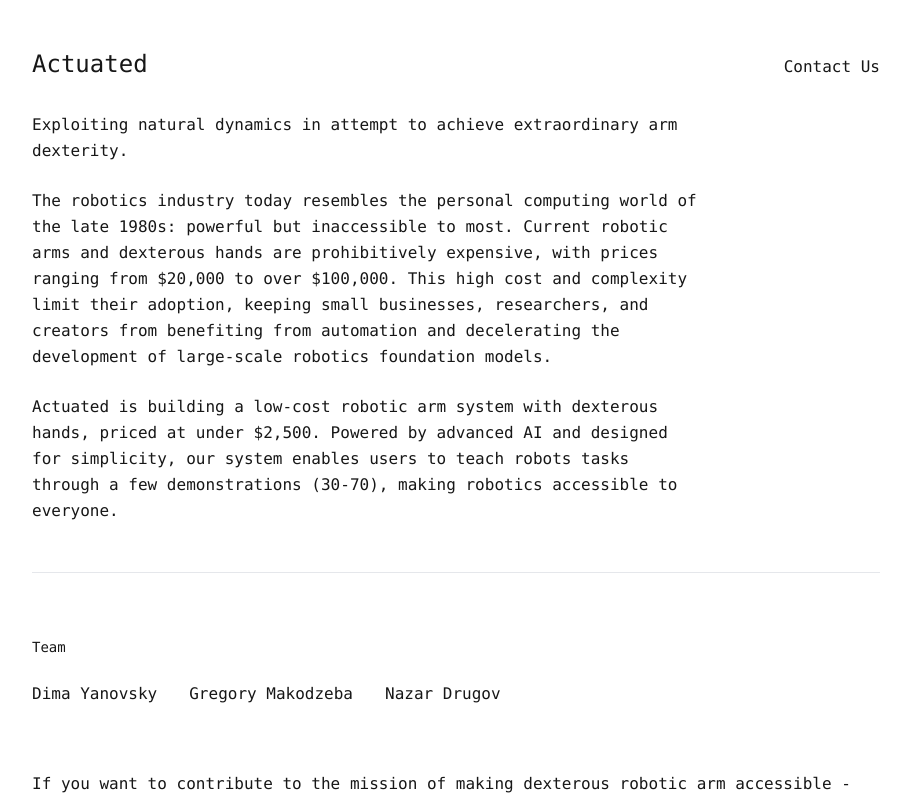
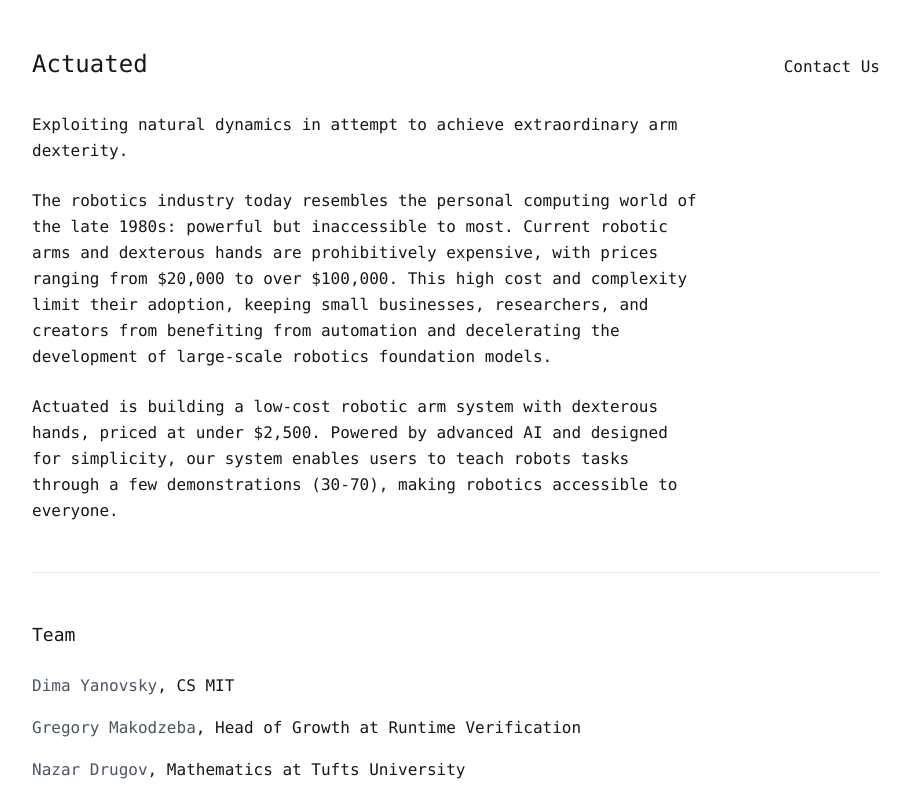
Before and after one commit to gregorymakodzeba/actuated-web, a Next.js app: page / in a window 1280 px wide. Shown: the top 800 px of the page, without its empty margins (184-1094 px from the left). Built offline with nearby package versions, Linux system fonts and the light colour scheme.

Commit message:
team section up

```diff
--- a/app/page.tsx
+++ b/app/page.tsx
@@ -35,24 +35,49 @@
         </p>
       </header>
 
-      <hr className="my-12 border-t border-gray-200" />
+      <hr className="my-8 border-t border-gray-200" />
 
-      <section className="my-16">
-        <h2 className="text-sm mb-6">Team</h2>
-        <div className="flex gap-8">
-          <a href="https://www.linkedin.com/in/yanovsk/" className="hover:opacity-70">
+      <section className="my-12">
+  <h2 className="text-lg mb-6">Team</h2>
+  <div className="space-y-4">
+    <p>
+      <a
+        href="https://www.linkedin.com/in/yanovsk/"
+        className="text-gray-600 hover:opacity-70"
+        target="_blank"
+        rel="noopener noreferrer"
+      >
         Dima Yanovsky
       </a>
-          <a href="http://x.com/youfelll/" className="hover:opacity-70">
+      , CS MIT
+    </p>
+    <p>
+      <a
+        href="http://x.com/youfelll/"
+        className="text-gray-600 hover:opacity-70"
+        target="_blank"
+        rel="noopener noreferrer"
+      >
         Gregory Makodzeba
       </a>
-          <a href="https://www.linkedin.com/in/nazar-drugov-175939276/" className="hover:opacity-70">
+      , Head of Growth at Runtime Verification
+    </p>
+    <p>
+      <a
+        href="https://www.linkedin.com/in/nazar-drugov-175939276/"
+        className="text-gray-600 hover:opacity-70"
+        target="_blank"
+        rel="noopener noreferrer"
+      >
         Nazar Drugov
       </a>
+      , Mathematics at Tufts University
+    </p>
   </div>
 </section>
 
       <section className="mb-16">
+      <hr className="my-12 border-t border-gray-200" />
         <p>
           If you want to contribute to the mission of making dexterous robotic arm accessible - please{" "}
           <a href="mailto:yanovsky@mit.edu" className="underline hover:opacity-70">
```
Lines whose indentation alone changed are shown as unchanged.
